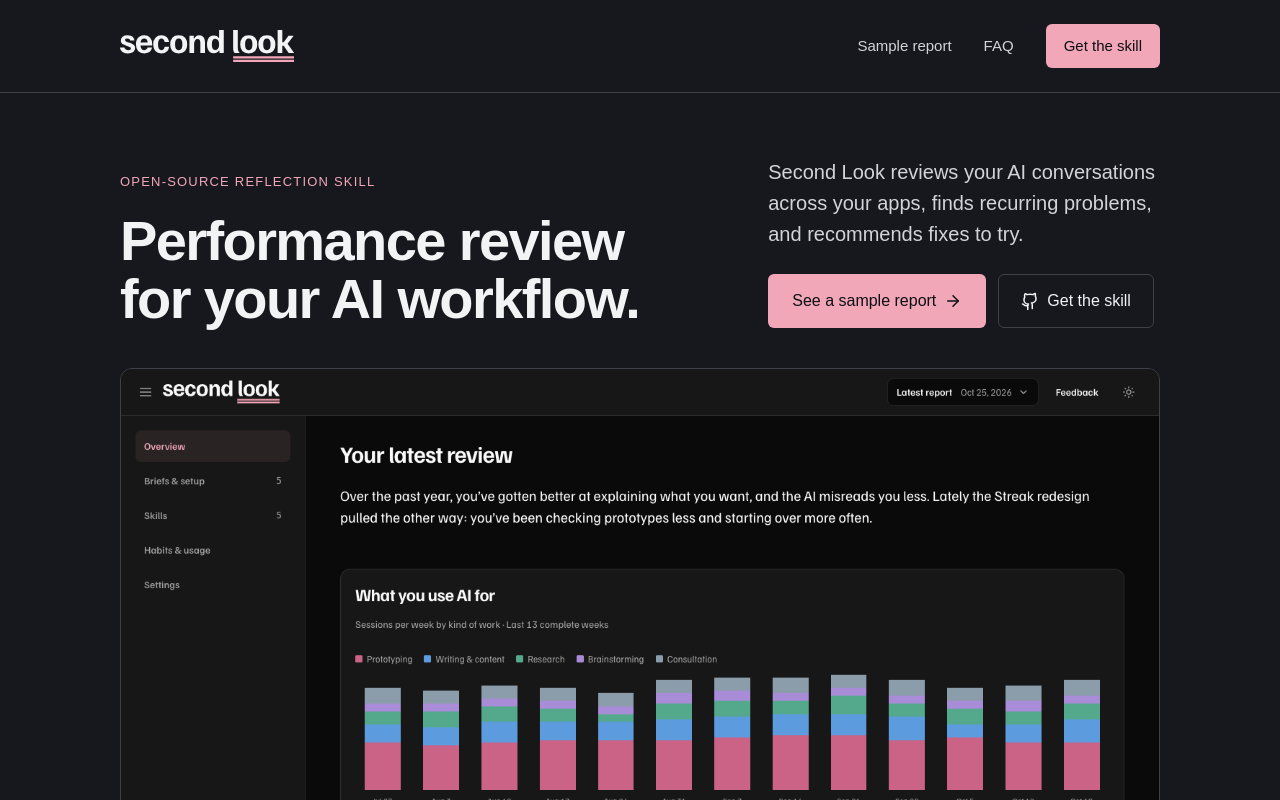
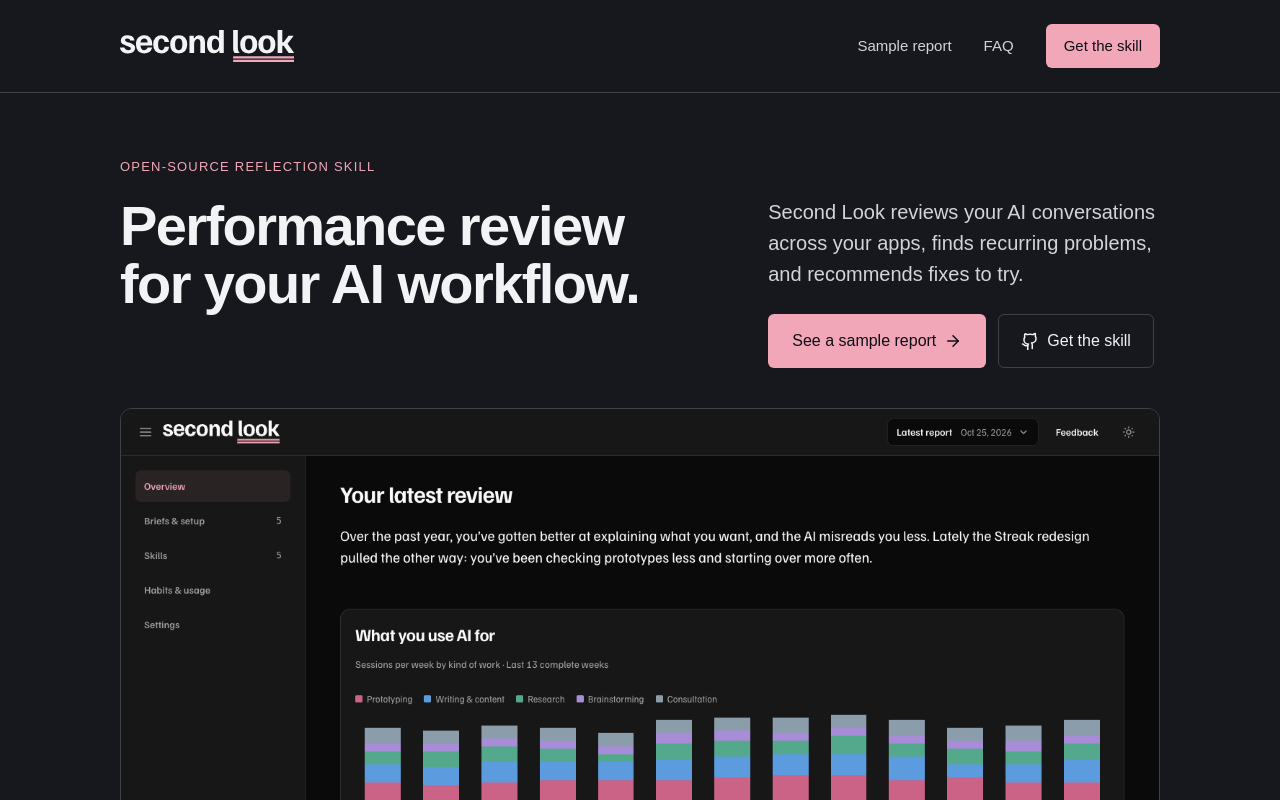
Before and after one commit to txz8096/second-look, a Next.js app: page / in a window 1280 px wide. Shown: the top 800 px of the page. Built offline with nearby package versions, Linux system fonts and the light colour scheme; a web font is replaced by a local one.

Commit message:
Adjust landing hero headline layout
Exported-from: Wonder

```diff
--- a/src/components/Hero.tsx
+++ b/src/components/Hero.tsx
@@ -8,14 +8,16 @@ export function Hero() {
   return (
     <section id="top" className="bg-paper">
       <Container className="flex flex-col gap-10 py-16">
-        <div className="grid items-end gap-8 lg:grid-cols-[minmax(0,680fr)_minmax(0,456fr)] lg:gap-16">
+        <div className="grid items-end gap-8 lg:grid-cols-[minmax(0,680fr)_minmax(0,456fr)] lg:items-start lg:gap-16">
           <div className="flex flex-col gap-5">
             <Kicker>Open-source reflection skill</Kicker>
             <h1 className="font-display text-[44px] leading-[1.04] font-bold tracking-[-1.6px] text-ink md:text-[56px]">
-              Performance review for your AI workflow.
+              Performance review{" "}
+              <br className="hidden lg:block" />
+              for your AI workflow.
             </h1>
           </div>
-          <div className="flex min-w-0 flex-col gap-6">
+          <div className="flex min-w-0 flex-col gap-6 lg:pt-10">
             <p className="font-body text-xl leading-[1.55] text-text-2">
               Second Look reviews your AI conversations across your apps, finds recurring problems, and recommends fixes to try.
             </p>
```
